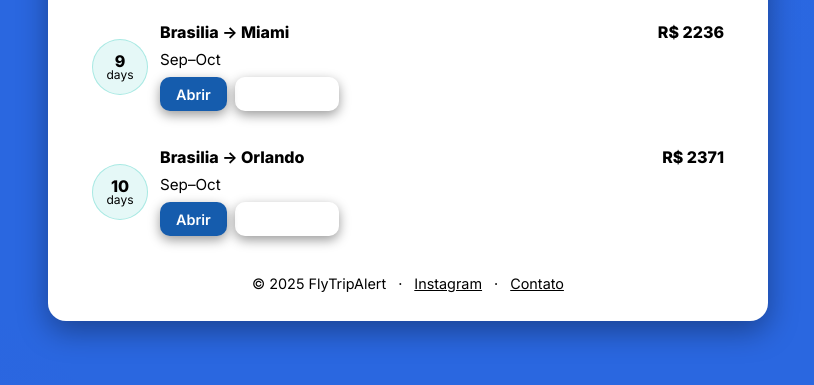
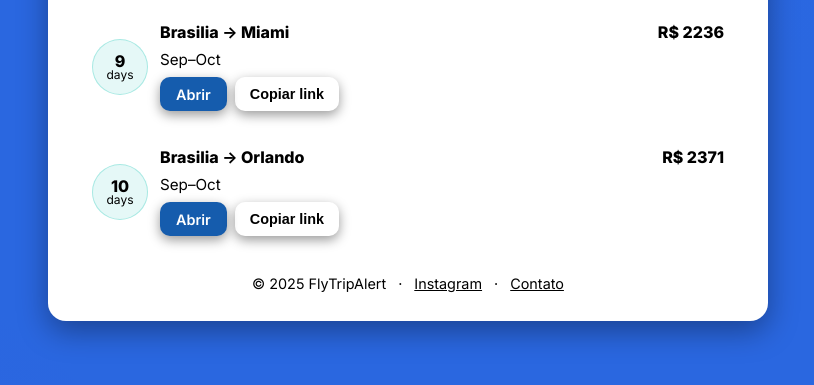
Before and after one commit to GCOUTO-FONSECA/flytripalert-site, a plain HTML site: page index.html in a window 1280 px wide. Shown: the part 311-696 px from the top of the page, without its empty margins (232-1046 px from the left). Drawn offline with Linux system fonts and the light colour scheme.

Commit message:
update button text color from white to black in styles.css

```diff
--- a/css/styles.css
+++ b/css/styles.css
@@ -148,7 +148,7 @@
     .btn-ghost {
       font-size: 0.9rem;
       padding: 8px 14px;
-      color: #fff !important; /* text color white */
+      color: #000000 !important; /* text color white */
       border-radius: 10px;
       border: 1px solid rgba(255,255,255,0.14);
       background: transparent;
```
